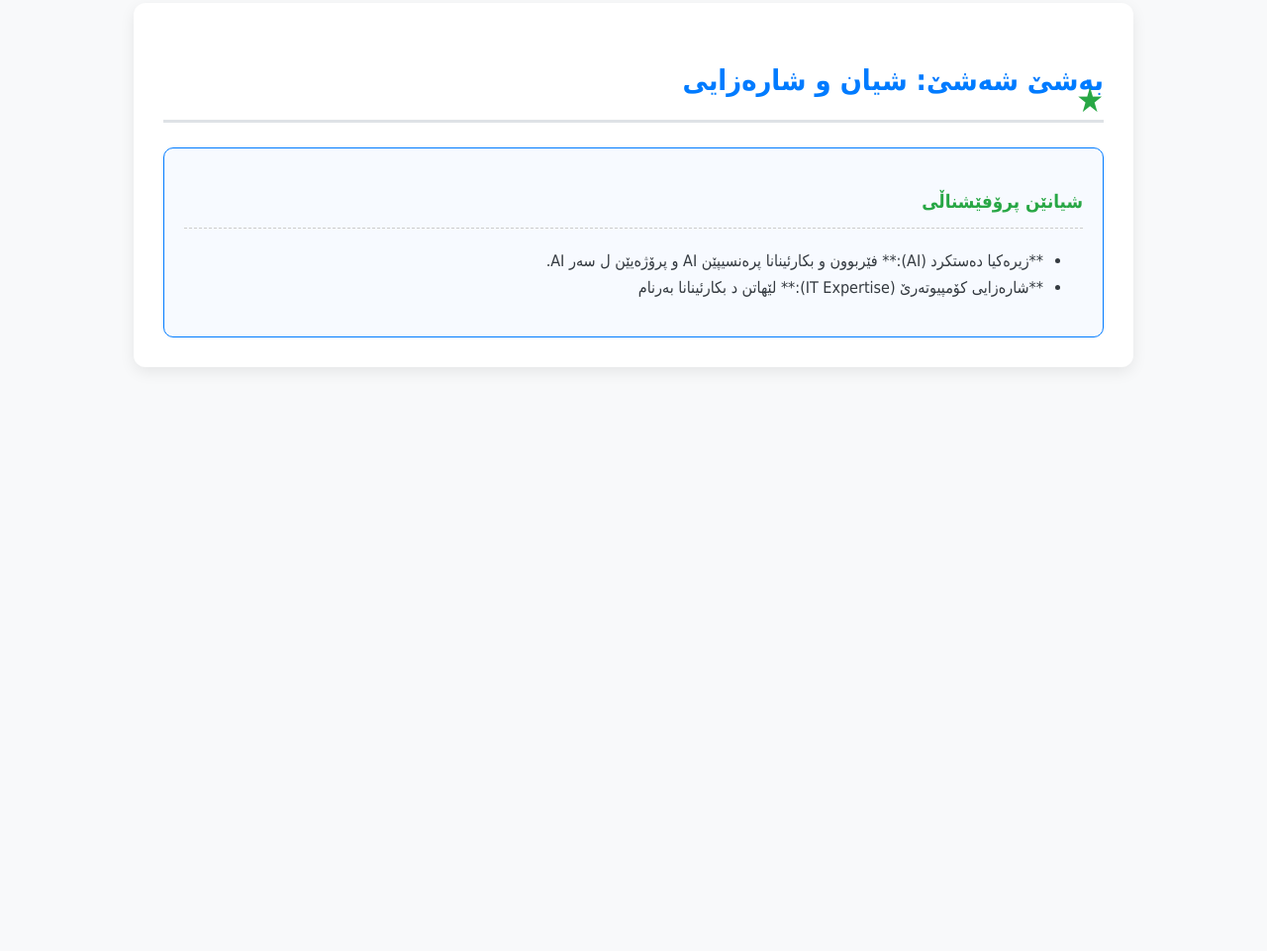
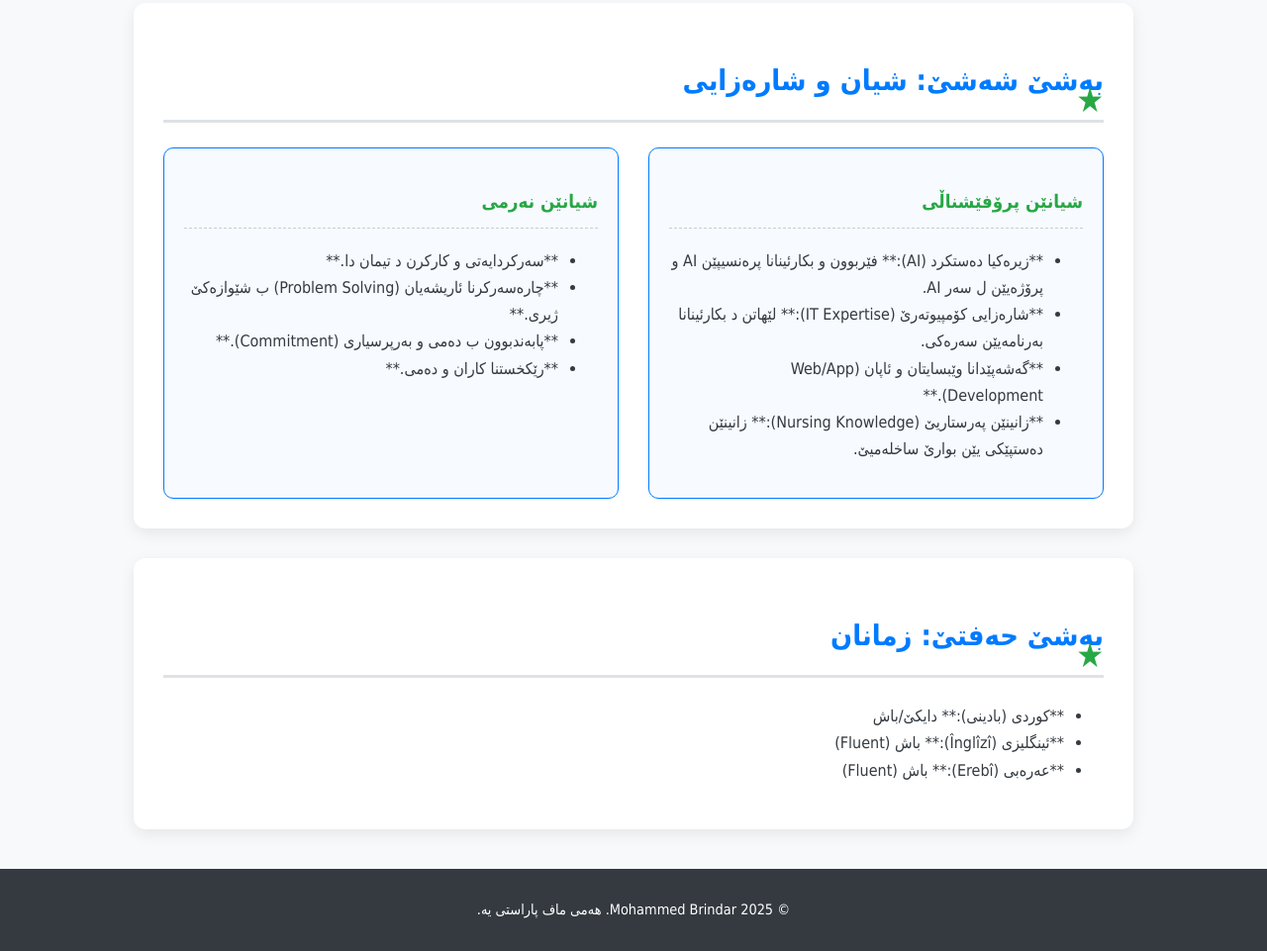
Before and after one commit to mohammedsurchy13-cell/mohammed-brindar, a plain HTML site: page index.html in a window 1280 px wide. Shown: the part 2902-3863 px from the top of the page at 99% size. Before the commit the page ends 3303 px from the top, so only its background shows below. Drawn offline with Linux system fonts and the light colour scheme; a web font is replaced by a local one.

Commit message:
Update index.html

```diff
--- a/index.html
+++ b/index.html
@@ -83,4 +83,35 @@
                 <h3>شیانێن پرۆفێشناڵی</h3>
                 <ul>
                     <li>**زیرەکیا دەستکرد (AI):** فێربوون و بکارئینانا پرەنسیپێن AI و پرۆژەیێن ل سەر AI.</li>
-                    <li>**شارەزایی کۆمپیوتەرێ (IT Expertise):** لێهاتن د بکارئینانا بەرنام
+                    <li>**شارەزایی کۆمپیوتەرێ (IT Expertise):** لێهاتن د بکارئینانا بەرنامەیێن سەرەکی.</li>
+                    <li>**گەشەپێدانا وێبسایتان و ئاپان (Web/App Development).**</li>
+                    <li>**زانینێن پەرستاریێ (Nursing Knowledge):** زانینێن دەستپێکی یێن بوارێ ساخلەمیێ.</li>
+                </ul>
+            </div>
+            <div>
+                <h3>شیانێن نەرمی</h3>
+                <ul>
+                    <li>**سەرکردایەتی و کارکرن د تیمان دا.**</li>
+                    <li>**چارەسەرکرنا ئاریشەیان (Problem Solving) ب شێوازەکێ ژیری.**</li>
+                    <li>**پابەندبوون ب دەمی و بەرپرسیاری (Commitment).**</li>
+                    <li>**رێکخستنا کاران و دەمی.**</li>
+                </ul>
+            </div>
+        </div>
+    </section>
+
+    <section id="ziman">
+        <h2>بەشێ حەفتێ: زمانان</h2>
+        <ul>
+            <li>**کوردی (بادینی):** دایکێ/باش</li>
+            <li>**ئینگلیزی (Înglîzî):** باش (Fluent)</li>
+            <li>**عەرەبی (Erebî):** باش (Fluent)</li>
+        </ul>
+    </section>
+
+    <footer>
+        <p>&copy; 2025 Mohammed Brindar. هەمی ماف پاراستی یە.</p>
+    </footer>
+
+</body>
+</html>
```
